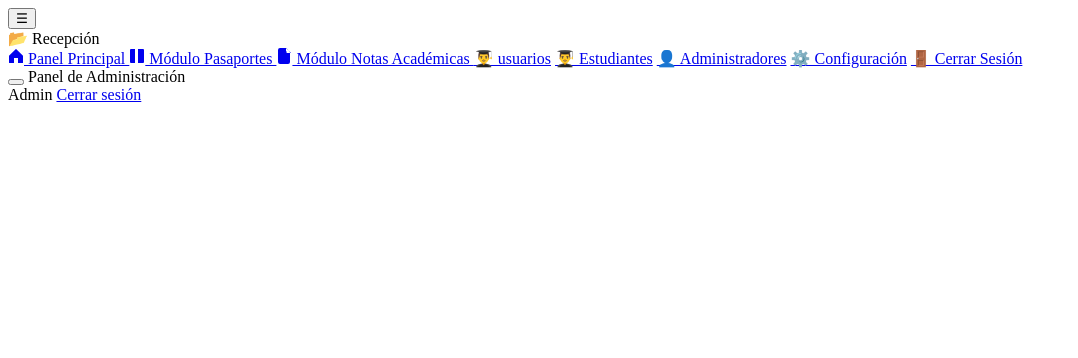
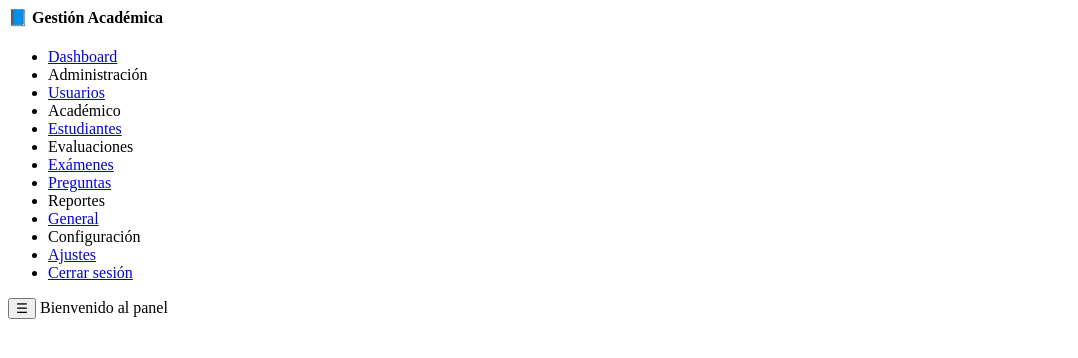
Before and after one commit to MP-PROGRAMADOR/recepcion_archivos, a PHP site: page /sidebar.php in a window 1280 px wide. Shown: the top 358 px of the page, without its empty margins (0-1078 px from the left). Run offline with PHP 8.4, Linux system fonts and the light colour scheme.

Commit message:
mejorando listar usuarios

```diff
--- a/componentes/sidebar.php
+++ b/componentes/sidebar.php
@@ -1,56 +1,37 @@
+<!-- Sidebar -->
+<div class="layout">
+  <nav class="sidebar" id="sidebar">
+    <h4>📘 Gestión Académica</h4>
+    <ul class="nav flex-column">
+      <li class="nav-item">
+        <a href="../admin/index.php" class="nav-link">
+          <i class="bi bi-speedometer2 me-2"></i> Dashboard
+        </a>
+      </li>
+      <li class="section-title">Administración</li>
+      <li><a href="../admin/usuario.php" class="nav-link "><i class="bi bi-people-fill me-2"></i> Usuarios</a></li>
 
-  <!-- Botón para mostrar el menú en móviles -->
-  <button class="menu-toggle" onclick="toggleSidebar()">
-    ☰
-  </button>
-
-  <!-- Sidebar -->
-  <nav class="sidebar" id="sidebar">
-    <div class="logo">📂 Recepción</div>
-    <a href="../admin/index.php" class="active">
-      <svg xmlns="http://www.w3.org/2000/svg" width="16" height="16" fill="currentColor" class="bi bi-house" viewBox="0 0 16 16">
-        <path d="M8.354 1.146a.5.5 0 0 0-.708 0L1 7.793V14.5a.5.5 0 0 0 .5.5H6v-5h4v5h4.5a.5.5 0 0 0 .5-.5V7.793l-6.646-6.647z"/>
-      </svg>
-      Panel Principal
-    </a>
-    <a href="#">
-      <svg xmlns="http://www.w3.org/2000/svg" width="16" height="16" fill="currentColor" class="bi bi-passport" viewBox="0 0 16 16">
-        <path d="M2 1a1 1 0 0 0-1 1v12a1 1 0 0 0 1 1h4V1H2z"/>
-        <path d="M9 1v14h5a1 1 0 0 0 1-1V2a1 1 0 0 0-1-1H9z"/>
-      </svg>
-      Módulo Pasaportes
-    </a>
-    <a href="#">
-      <svg xmlns="http://www.w3.org/2000/svg" width="16" height="16" fill="currentColor" class="bi bi-file-text" viewBox="0 0 16 16">
-        <path d="M5 4a.5.5 0 0 1 .5-.5h5a.5.5 0 0 1 0 1h-5A.5.5 0 0 1 5 4zm0 2a.5.5 0 0 1 .5-.5h5a.5.5 0 0 1 0 1h-5A.5.5 0 0 1 5 6zm0 2a.5.5 0 0 1 .5-.5h3a.5.5 0 0 1 0 1h-3A.5.5 0 0 1 5 8z"/>
-        <path d="M14 4.5V14a2 2 0 0 1-2 2H4a2 2 0 0 1-2-2V2A2 2 0 0 1 4 0h6.5L14 4.5zM10 0v4a1 1 0 0 0 1 1h4l-5-5z"/>
-      </svg>
-      Módulo Notas Académicas
-    </a>
-    <a href="../admin/usuario.php">👨‍🎓 usuarios</a>
-    <a href="#">👨‍🎓 Estudiantes</a>
-    <a href="#">👤 Administradores</a>
-    <a href="#">⚙️ Configuración</a>
-    <a href="#">🚪 Cerrar Sesión</a>
-  </nav>
-<!-- Main -->
-<div class="flex-grow-1 d-flex flex-column overflow-hidden">
-  <nav class="navbar navbar-expand-lg border-bottom shadow-sm sticky-top">
-    <div class="container-fluid">
-      <button class="btn btn-outline-light d-lg-none" type="button" data-bs-toggle="offcanvas"
-        data-bs-target="#sidebar">
-        <i class="bi bi-list"></i>
-      </button>
-      <span class="navbar-brand fw-bold"><?= $titulo ?? 'Panel de Administración' ?></span>
-      <div class="ms-auto d-flex gap-2 align-items-center">
-        <span class="fw-semibold">Admin</span>
-        <a href="#" class="btn btn-outline-danger btn-sm"><i class="bi bi-box-arrow-right"></i> Cerrar
-          sesión</a>
-      </div>
-    </div>
-  </nav>
+      <li class="section-title">Académico</li>
+      <li><a href="estudiantes.php" class="nav-link "><i class="bi bi-person-lines-fill me-2"></i> Estudiantes</a></li>
 
 
 
-  <!-- Contenido principal -->
-  <main class="col-md-9 ms-sm-auto col-lg-10 px-md-4 py-4"></main>
+      <li class="section-title">Evaluaciones</li>
+      <li><a href="examenes.php" class="nav-link "><i class="bi bi-journal-check me-2"></i> Exámenes</a></li>
+      <li><a href="preguntas.php" class="nav-link "><i class="bi bi-patch-question-fill me-2"></i> Preguntas</a></li>
+
+      <li class="section-title">Reportes</li>
+      <li><a href="reportes_general.php" class="nav-link "><i class="bi bi-graph-up me-2"></i> General</a></li>
+
+      <li class="section-title">Configuración</li>
+      <li><a href="configuracion.php" class="nav-link "><i class="bi bi-gear-fill me-2"></i> Ajustes</a></li>
+
+      <li class="mt-3"><a href="logout.php" class="nav-link text-danger"><i class="bi bi-box-arrow-left me-2"></i> Cerrar sesión</a></li>
+    </ul>
+  </nav>
+
+  <!-- Navbar superior -->
+  <div class="navbar-top">
+    <button class="menu-toggle d-md-none" onclick="toggleSidebar()">☰</button>
+    <span class="fw-semibold">Bienvenido al panel</span>
+  </div>
```
Also changed, not shown: admin/usuario.php (+4 -3 lines), componentes/buscar.php (added, +50 -0 lines), componentes/footer.php (+6 -16 lines), componentes/header.php (+80 -34 lines), 1 other file.
